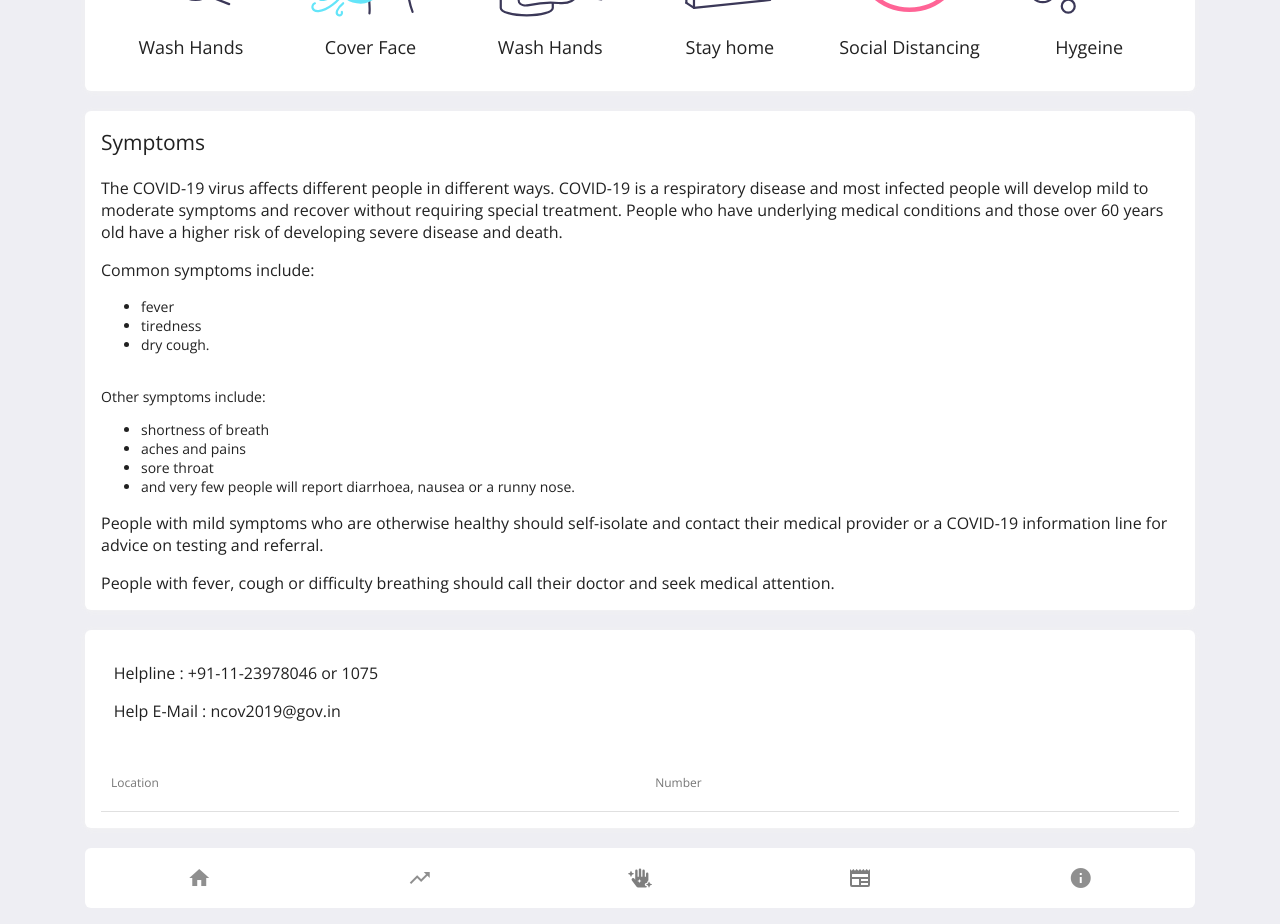
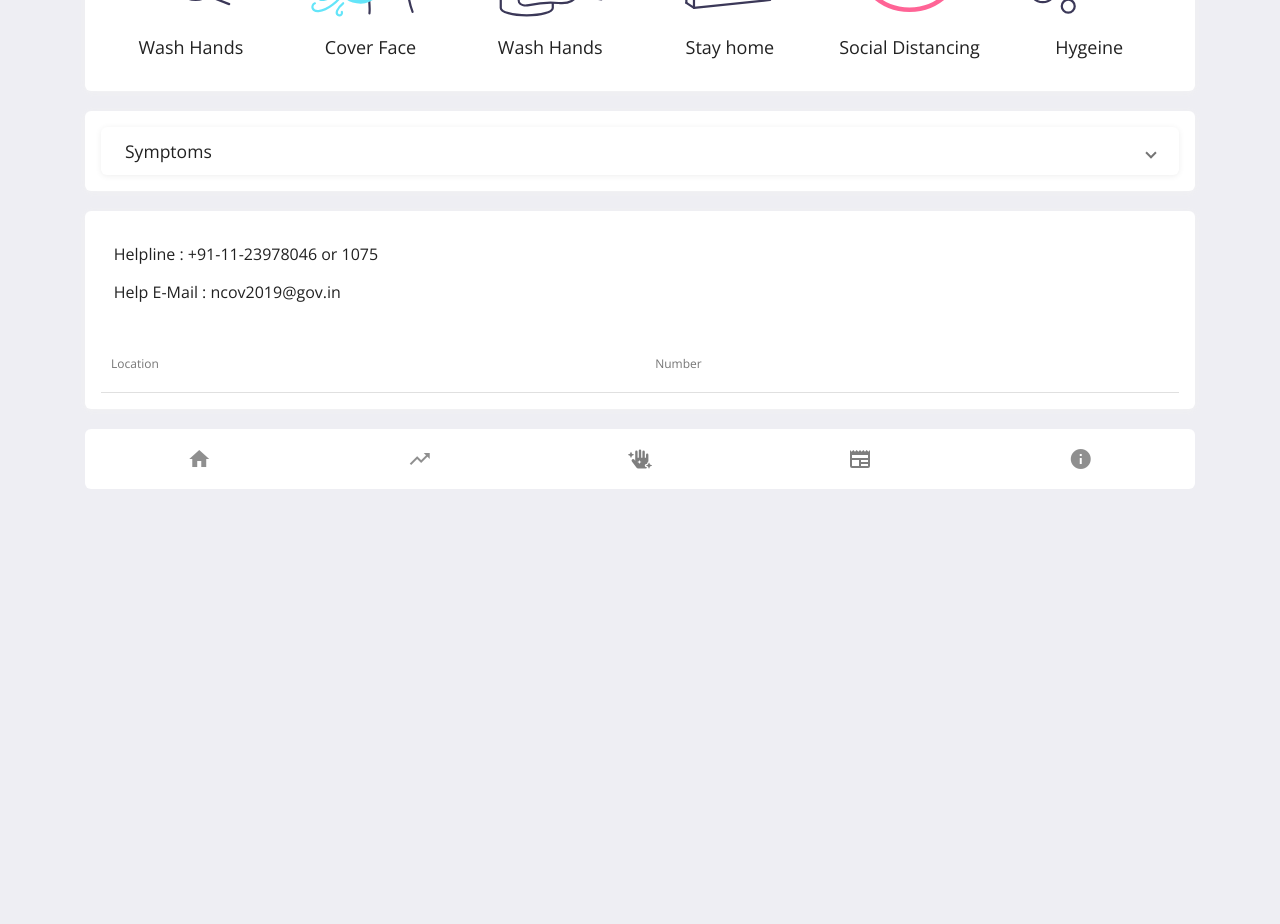
Before and after one commit to surajmandalcell/covid-tracker-India, an Angular app: page /awareness in a window 1280 px wide. Shown: the part 860-1784 px from the top of the page. After the commit the page ends 1369 px from the top, so only its background shows below. Built offline with nearby package versions, Linux system fonts and the light colour scheme; no server answers.

Commit message:
update styles and add symptoms too expansion panel

```diff
--- a/src/app/awarness/awarness.component.html
+++ b/src/app/awarness/awarness.component.html
@@ -58,11 +58,17 @@
   </mat-card>
 
   <mat-card class="card symptoms mat-elevation-z0">
+    <mat-card-content>
+      <mat-expansion-panel class="mat-elevation-z0">
+        <mat-expansion-panel-header matRipple>
           <h3>Symptoms</h3>
-    <mat-card-content>
+        </mat-expansion-panel-header>
+
+        <ng-template matExpansionPanelContent>
           <p>
             The COVID-19 virus affects different people in different ways. COVID-19 is a respiratory disease and most
-        infected people will develop mild to moderate symptoms and recover without requiring special treatment. People
+            infected people will develop mild to moderate symptoms and recover without requiring special treatment.
+            People
             who have underlying medical conditions and those over 60 years old have a higher risk of developing severe
             disease and death.
           </p>
@@ -102,12 +108,17 @@
           </ul>
 
 
-      <p>People with mild symptoms who are otherwise healthy should self-isolate and contact their medical provider or a
+          <p>People with mild symptoms who are otherwise healthy should self-isolate and contact their medical provider
+            or a
             COVID-19 information line for advice on testing and referral.</p>
 
           <p>
             People with fever, cough or difficulty breathing should call their doctor and seek medical attention.
           </p>
+        </ng-template>
+      </mat-expansion-panel>
+
+
     </mat-card-content>
   </mat-card>
 
--- a/src/styles.scss
+++ b/src/styles.scss
@@ -104,6 +104,9 @@ mat-expansion-panel.mat-expansion-panel {
       color: $on-surface-dk;
       background: $surface-dk;
     }
+  }
+  .mat-expansion-indicator::after{
+    color: rgba(255, 255, 255, 0.54);
   }
 }
 
@@ -741,9 +744,6 @@ tr:nth-last-child(1) {
       a{
         color: cyan;
       }
-      .mat-expansion-panel-header-description, .mat-expansion-indicator::after{
-        color: rgba(255, 255, 255, 0.54);
-      }
     }
     .prevention {
       .gridSection {
```
Lines whose indentation alone changed are shown as unchanged.
